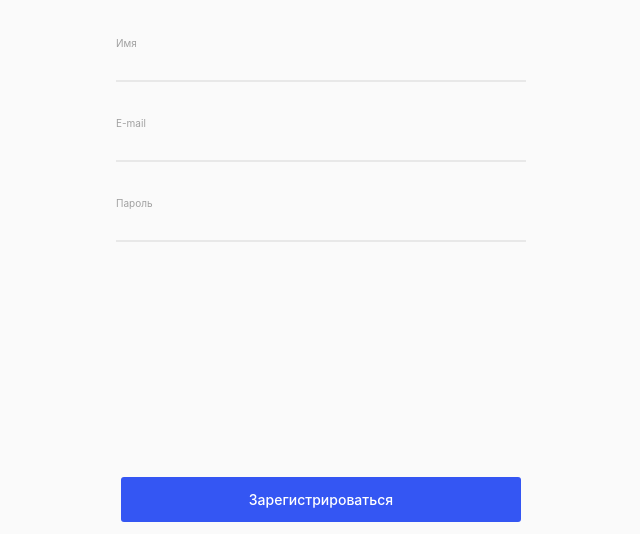
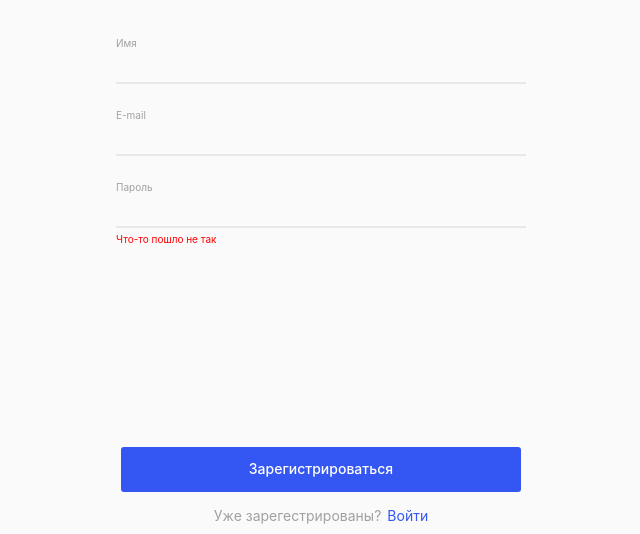
Before and after one commit to hiksP/movies-explorer-frontend, a React app in the folder movies-explorer-frontend/: page /signup in a window 1280 px wide. Shown: the part 183-717 px from the top of the page, without its empty margins (319-959 px from the left). Built offline with nearby package versions, Linux system fonts and the light colour scheme.

Commit message:
input error

```diff
--- /dev/null
+++ b/movies-explorer-frontend/src/blocks/Login/__error-text/_active/login__error-text_active.css
@@ -0,0 +1,3 @@
+.login__error-text_active {
+    display: inline;
+}
--- /dev/null
+++ b/movies-explorer-frontend/src/blocks/Login/__error-text/login__error-text.css
@@ -0,0 +1,8 @@
+.login__error-text {
+    display: none;
+    font-size: 10px;
+    line-height: 12px;
+    margin: 5px 0 0 0;
+    padding: 0;
+    color: red;
+}
--- /dev/null
+++ b/movies-explorer-frontend/src/blocks/Login/__input/_error/login__input_error.css
@@ -0,0 +1,3 @@
+.login__input_error {
+    color: red;
+}
--- a/movies-explorer-frontend/src/blocks/Login/__input/login__input.css
+++ b/movies-explorer-frontend/src/blocks/Login/__input/login__input.css
@@ -1,6 +1,6 @@
 .login__input {
     border: none;
-    margin: 0 auto 25px;
+    margin: 0;
     padding: 0 0 10px 0;
     border-bottom: solid 2px #E8E8E8;
     background-color: inherit;
@@ -11,16 +11,4 @@
     font-weight: 400;
     font-size: 14px;
     line-height: 16px;
-}
-
-@media screen and (max-width:1281px) {
-    .login__input {
-        margin: 0 auto 35px;
-    }
-}
-
-@media screen and (max-width: 465px) {
-    .login__input {
-        margin: 0 auto 25px;
-    }
-}
+};
--- /dev/null
+++ b/movies-explorer-frontend/src/blocks/Login/__item/login__item.css
@@ -0,0 +1,8 @@
+.login__item {
+    margin: 0 0 25px 0;
+    padding: 0;
+}
+
+.login__item:last-of-type {
+    margin: 0;
+}
--- a/movies-explorer-frontend/src/components/Login/Login.css
+++ b/movies-explorer-frontend/src/components/Login/Login.css
@@ -1,8 +1,12 @@
 @import url(../../blocks/login/login.css);
 @import url(../../blocks/login/__form/login__form.css);
 @import url(../../blocks/login/__list/login__list.css);
+@import url(../../blocks/login/__item/login__item.css);
 @import url(../../blocks/login/__input-text/login__input-text.css);
 @import url(../../blocks/login/__input/login__input.css);
+@import url(../../blocks/login/__input/_error/login__input_error.css);
+@import url(../../blocks/login/__error-text/login__error-text.css);
+@import url(../../blocks/login/__error-text/_active/login__error-text_active.css);
 @import url(../../blocks/login/__button/login__button.css);
 @import url(../../blocks/login/__text/login__text.css);
 @import url(../../blocks/login/__link/login__link.css);
--- a/movies-explorer-frontend/src/components/Login/Login.js
+++ b/movies-explorer-frontend/src/components/Login/Login.js
@@ -9,10 +9,14 @@ export default function Login() {
             <div className="login">
                 <form className="login__form">
                     <ul className="login__list">
-                        <p className="login__input-text">Email</p>
-                        <input className="login__input" required type="email"></input>
-                        <p className="login__input-text">Пароль </p>
-                        <input className="login__input" required type="text"></input>
+                        <li className="login__item">
+                            <p className="login__input-text">Email</p>
+                            <input className="login__input" required type="email"></input>
+                        </li>
+                        <li className="login__item">
+                            <p className="login__input-text">Пароль </p>
+                            <input className="login__input" required type="text"></input>
+                        </li>
                     </ul>
                     <button className="login__button" type="submit">Войти</button>
                 </form>
--- a/movies-explorer-frontend/src/components/Register/Register.js
+++ b/movies-explorer-frontend/src/components/Register/Register.js
@@ -9,12 +9,19 @@ export default function Register() {
             <div className="login">
                 <form className="login__form">
                     <ul className="login__list">
-                        <p className="login__input-text">Имя</p>
-                        <input className="login__input" required type="text"></input>
-                        <p className="login__input-text">E-mail </p>
-                        <input className="login__input" required type="email"></input>
-                        <p className="login__input-text">Пароль </p>
-                        <input className="login__input" required type="text"></input>
+                        <li className='login__item'>
+                            <p className="login__input-text">Имя</p>
+                            <input className="login__input" required type="text"></input>
+                        </li>
+                        <li className='login__item'>
+                            <p className="login__input-text">E-mail </p>
+                            <input className="login__input" required type="email"></input>
+                        </li>
+                        <li className='login__item'>
+                            <p className="login__input-text">Пароль </p>
+                            <input className="login__input login__input_error" required type="text"></input>
+                            <span className='login__error-text login__error-text_active'>Что-то пошло не так</span>
+                        </li>
                     </ul>
                     <button className="login__button" type='submit'>Зарегистрироваться</button>
                 </form>
```
